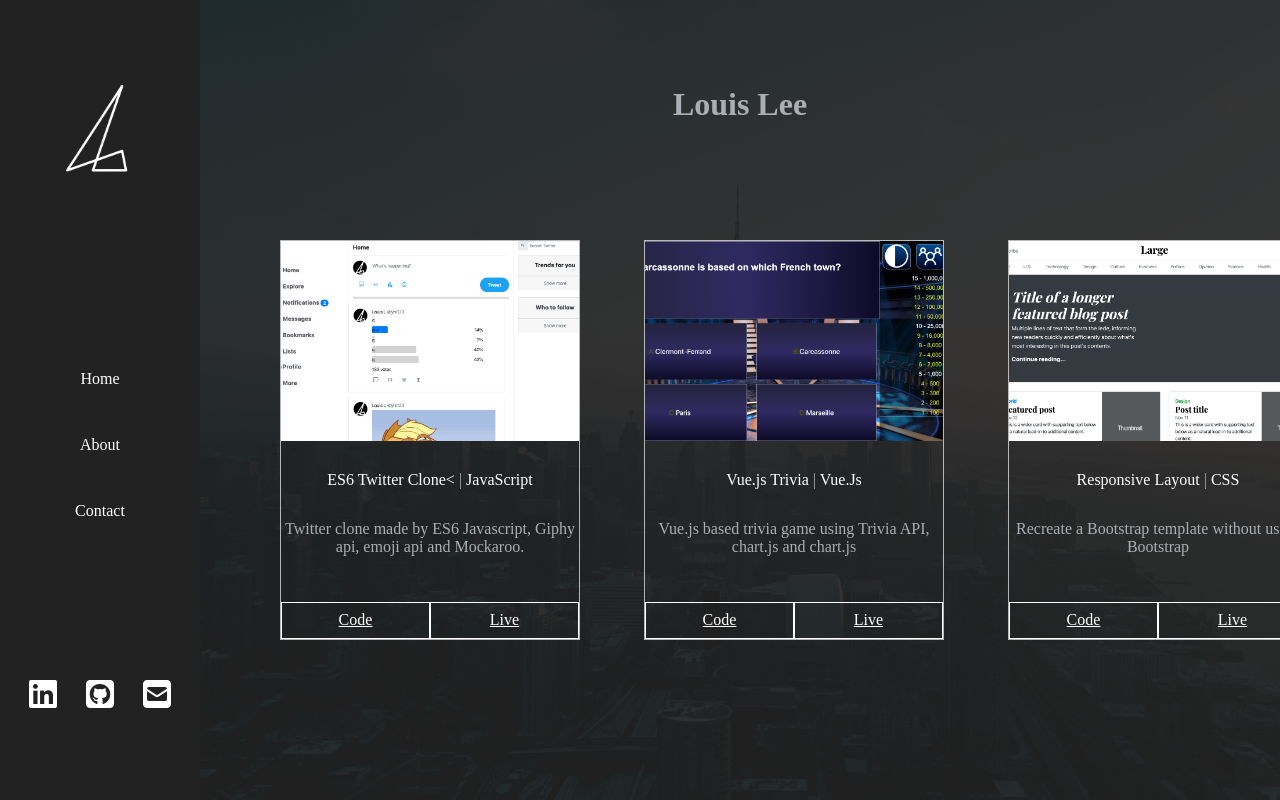
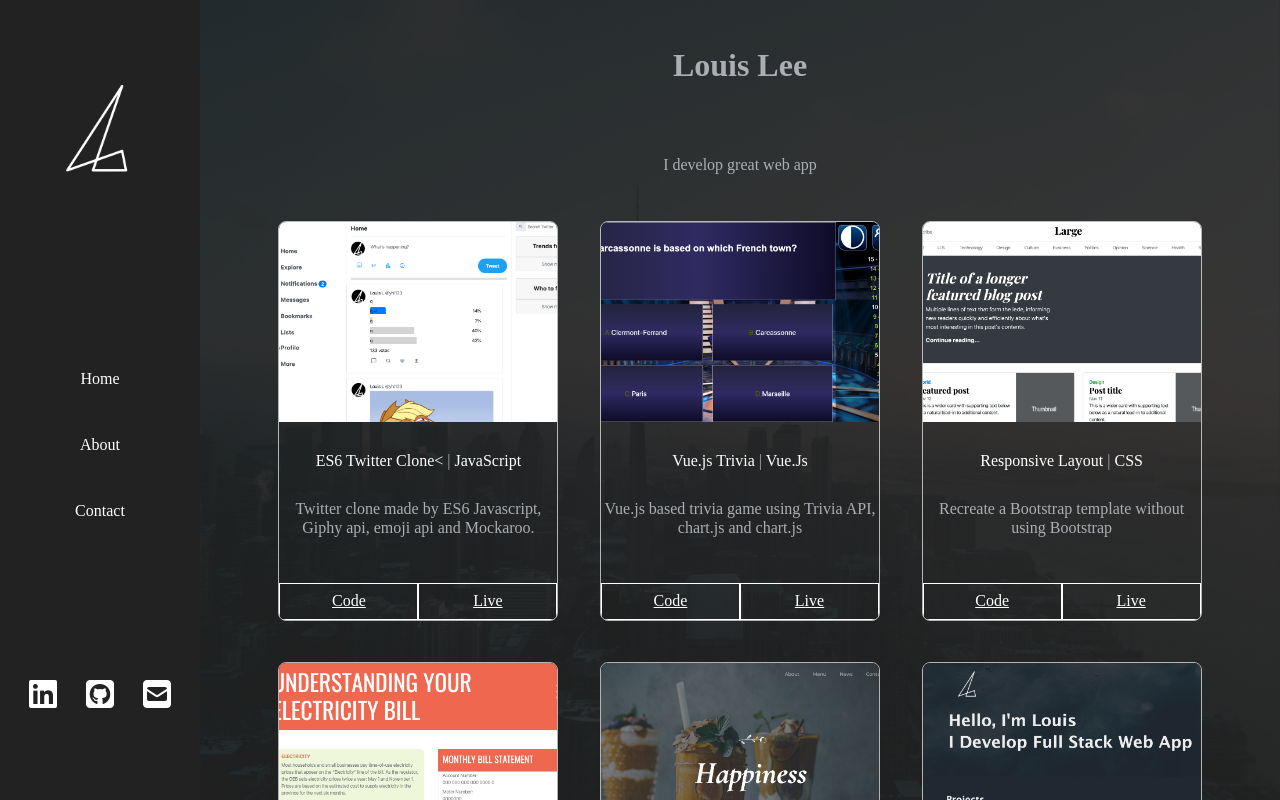
Before and after one commit to yhl234/vue-portfolio, a Vue app: page / in a window 1280 px wide. Shown: the top 800 px of the page. Built offline with nearby package versions, Linux system fonts and the light colour scheme; a web font is replaced by a local one.

Commit message:
updated projects layout

```diff
--- a/package.json
+++ b/package.json
@@ -16,11 +16,13 @@
 	"devDependencies": {
 		"@vue/cli-plugin-babel": "^4.1.0",
 		"@vue/cli-plugin-eslint": "^4.1.0",
-		"@vue/cli-service": "^4.1.0",
+		"@vue/cli-service": "^4.2.3",
 		"babel-eslint": "^10.0.3",
 		"eslint": "^5.16.0",
 		"eslint-plugin-vue": "^5.0.0",
-		"node-sass": "^4.13.0",
+		"less": "^3.11.1",
+		"less-loader": "^5.0.0",
+		"node-sass": "^4.13.1",
 		"sass-loader": "^8.0.0",
 		"vue-template-compiler": "^2.6.10"
 	},
--- a/src/components/About.vue
+++ b/src/components/About.vue
@@ -36,7 +36,7 @@ export default {
   name: "about"
 };
 </script>
-<style scoped lang="scss">
+<style scoped lang="less">
 .bottom {
   margin: 0 auto;
 }
--- a/src/components/Contact.vue
+++ b/src/components/Contact.vue
@@ -73,7 +73,7 @@ export default {
   }
 };
 </script>
-<style lang="scss" scoped>
+<style lang="less" scoped>
 .required {
   color: var(--color-intrative);
   margin-bottom: 0.5rem;
--- a/src/components/HelloWorld.vue
+++ /dev/null
@@ -1,58 +0,0 @@
-<template>
-  <div class="hello">
-    <h1>{{ msg }}</h1>
-    <p>
-      For a guide and recipes on how to configure / customize this project,<br>
-      check out the
-      <a href="https://cli.vuejs.org" target="_blank" rel="noopener">vue-cli documentation</a>.
-    </p>
-    <h3>Installed CLI Plugins</h3>
-    <ul>
-      <li><a href="https://github.com/vuejs/vue-cli/tree/dev/packages/%40vue/cli-plugin-babel" target="_blank" rel="noopener">babel</a></li>
-      <li><a href="https://github.com/vuejs/vue-cli/tree/dev/packages/%40vue/cli-plugin-eslint" target="_blank" rel="noopener">eslint</a></li>
-    </ul>
-    <h3>Essential Links</h3>
-    <ul>
-      <li><a href="https://vuejs.org" target="_blank" rel="noopener">Core Docs</a></li>
-      <li><a href="https://forum.vuejs.org" target="_blank" rel="noopener">Forum</a></li>
-      <li><a href="https://chat.vuejs.org" target="_blank" rel="noopener">Community Chat</a></li>
-      <li><a href="https://twitter.com/vuejs" target="_blank" rel="noopener">Twitter</a></li>
-      <li><a href="https://news.vuejs.org" target="_blank" rel="noopener">News</a></li>
-    </ul>
-    <h3>Ecosystem</h3>
-    <ul>
-      <li><a href="https://router.vuejs.org" target="_blank" rel="noopener">vue-router</a></li>
-      <li><a href="https://vuex.vuejs.org" target="_blank" rel="noopener">vuex</a></li>
-      <li><a href="https://github.com/vuejs/vue-devtools#vue-devtools" target="_blank" rel="noopener">vue-devtools</a></li>
-      <li><a href="https://vue-loader.vuejs.org" target="_blank" rel="noopener">vue-loader</a></li>
-      <li><a href="https://github.com/vuejs/awesome-vue" target="_blank" rel="noopener">awesome-vue</a></li>
-    </ul>
-  </div>
-</template>
-
-<script>
-export default {
-  name: 'HelloWorld',
-  props: {
-    msg: String
-  }
-}
-</script>
-
-<!-- Add "scoped" attribute to limit CSS to this component only -->
-<style scoped>
-h3 {
-  margin: 40px 0 0;
-}
-ul {
-  list-style-type: none;
-  padding: 0;
-}
-li {
-  display: inline-block;
-  margin: 0 10px;
-}
-a {
-  color: #42b983;
-}
-</style>
--- a/src/components/Home.vue
+++ b/src/components/Home.vue
@@ -3,6 +3,7 @@
     <!-- Photo by Patrick Tomasso on Unsplash -->
     <div class="top center-center">
       <h1>Louis Lee</h1>
+      <span>I develop great web app</span>
     </div>
     <template v-if="this.menu === 'home'">
       <Works />
@@ -29,7 +30,7 @@ export default {
   }
 };
 </script>
-<style lang="scss" scoped>
+<style lang="less" scoped>
 h1 {
   font-family: "Fredericka the Great", cursive;
 }
@@ -37,6 +38,7 @@ h1 {
   display: grid;
   position: relative;
   grid-template-areas: "top" "bottom";
+  grid-template-rows: 200px auto;
   width: 100%;
 }
 .home::after {
@@ -44,6 +46,7 @@ h1 {
   background-image: url("../assets/img/bg.jpg");
   // Photo by Patrick Tomasso on Unsplash
   background-size: cover;
+  background-attachment: fixed;
   background-position: center;
   background-repeat: no-repeat;
   opacity: 0.1;
--- a/src/components/MainNav.vue
+++ b/src/components/MainNav.vue
@@ -41,12 +41,15 @@ export default {
 </script>
 <style lang="scss" scoped>
 .main-nav {
+  height: 100%;
+  width: 200px;
+  position: fixed;
   display: flex;
   flex-direction: column;
   justify-content: space-around;
-  // .logo {
-  //   background: var(--color-intrative);
-  // }
+  top: 0;
+  left: 0;
+  overflow-x: hidden;
 }
 
 nav {
--- a/src/components/Works.vue
+++ b/src/components/Works.vue
@@ -1,14 +1,5 @@
 <template>
-  <div
-    class="works bottom"
-    :class="{grabbing:isDown}"
-    ref="cards"
-    @mousedown.prevent="mousedown"
-    @mouseup="mouseup"
-    @mouseleave="mouseleave"
-    @mousemove="mousemove"
-    v-cloak
-  >
+  <div class="works bottom" :class="{grabbing:isDown}" ref="cards" v-cloak>
     <div class="card" v-for="(i, index) in works" :key="index">
       <div class="imgContainer">
         <img :src="i.img" loading="lazy" />
@@ -110,63 +101,71 @@ export default {
     };
   },
   methods: {
-    mousedown(e) {
-      this.isDown = true;
-      this.start = e.pageX;
-    },
-    mouseup() {
-      this.isDown = false;
-    },
-    mouseleave() {
-      this.isDown = false;
-    },
-    mousemove(e) {
-      if (this.isDown === false) {
-        return;
-      }
-      const walk = this.start - e.pageX;
-      const cards = this.$refs.cards;
-      cards.scrollLeft += walk;
-      console.log(cards.scrollLeft);
-    }
+    // @mousedown.prevent="mousedown"
+    // @mouseup="mouseup"
+    // @mouseleave="mouseleave"
+    // @mousemove="mousemove"
+    // mousedown(e) {
+    //   this.isDown = true;
+    //   this.start = e.pageX;
+    // },
+    // mouseup() {
+    //   this.isDown = false;
+    // },
+    // mouseleave() {
+    //   this.isDown = false;
+    // },
+    // mousemove(e) {
+    //   if (this.isDown === false) {
+    //     return;
+    //   }
+    //   const walk = this.start - e.pageX;
+    //   const cards = this.$refs.cards;
+    //   cards.scrollLeft += walk;
+    //   console.log(cards.scrollLeft);
+    // }
   }
 };
 </script>
-<style lang="scss" scoped>
+<style lang="less" scoped>
 .works {
-  overflow-x: scroll;
+  // overflow-x: scroll;
+  flex-wrap: wrap;
   width: 100%;
   display: flex;
-  cursor: grab;
+  justify-content: center;
+  // cursor: grab;
 }
-.grabbing {
-  cursor: grabbing;
-}
+// .grabbing {
+//   cursor: grabbing;
+// }
 .card {
   overflow: hidden;
   display: flex;
   flex-direction: column;
   justify-content: space-between;
   border: 1px solid rgba(255, 255, 255, 0.664);
-  margin: 2rem;
-  min-width: 300px;
-  max-width: 300px;
+  border-radius: 0.5rem;
+  margin: 1.3rem;
+  min-width: 250px;
+  max-width: 280px;
   height: 400px;
   p {
     margin-top: 0;
   }
   .card-btns {
     display: flex;
+    border-radius: 0 0 0.5rem 0.5rem;
     a {
       flex: 1 0;
       padding: 0.5rem;
-      border: 0.5px solid #fff;
+      border: 0.2px solid #fff;
       border-collapse: collapse;
     }
   }
 }
 .imgContainer {
-  width: 300px;
+  width: 100%;
   height: 200px;
   overflow: hidden;
   img {
```
Also changed, not shown: 1 other file (tests, documents, lock files or other folders).
